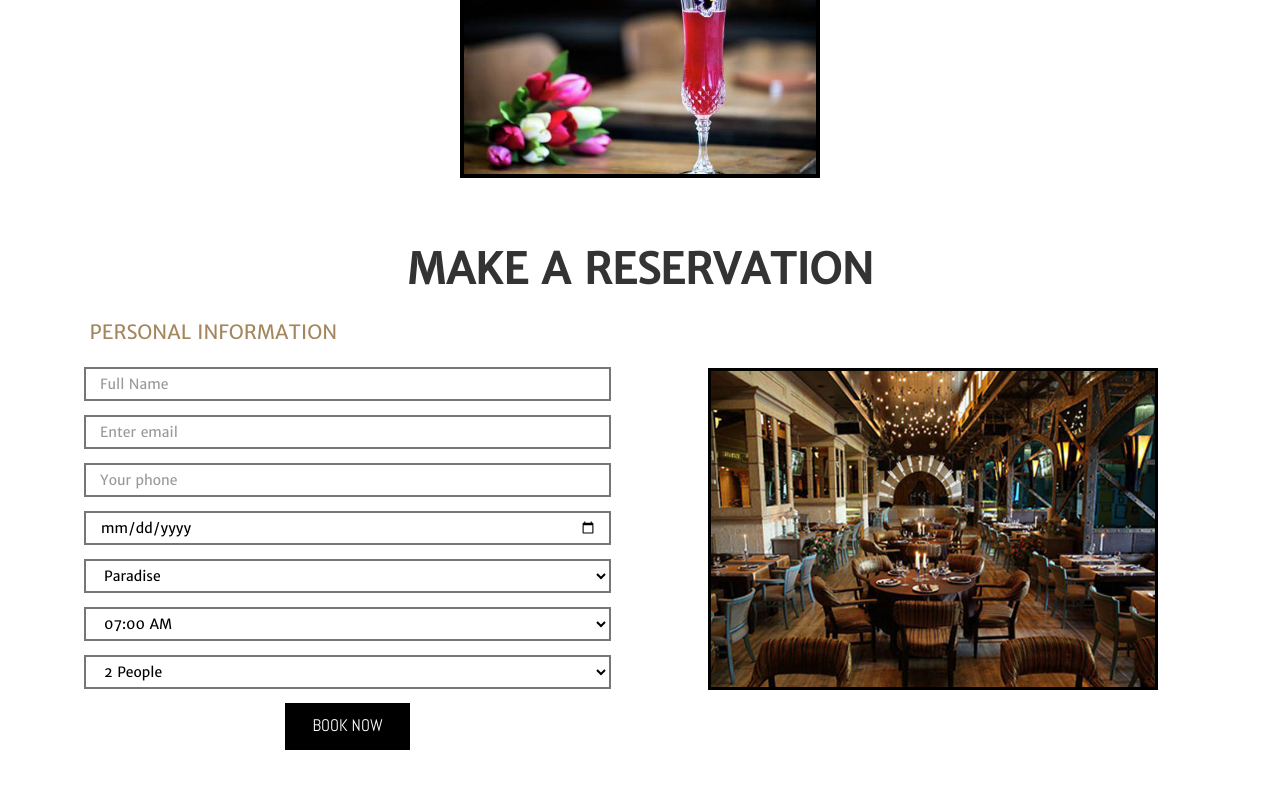
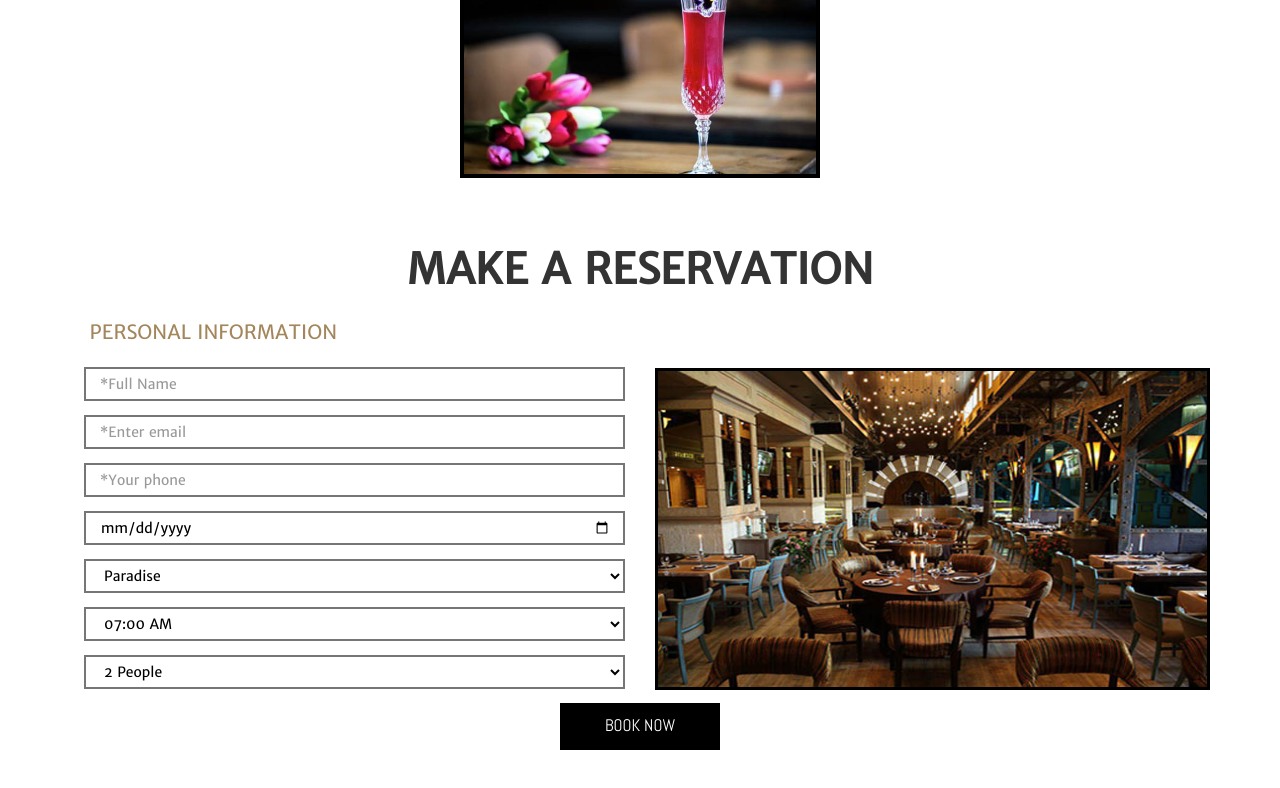
Before and after one commit to aposeplov13/restaurant.github.io, a plain HTML site: page index.html in a window 1280 px wide. Shown: the part 3700-4488 px from the top of the page. Drawn offline with nearby package versions, Linux system fonts and the light colour scheme; files whose address does not match are found by name; a web font is replaced by a local one.

Commit message:
reservation big button v17

```diff
--- a/index.html
+++ b/index.html
@@ -614,10 +614,10 @@
       <div class="col-sm-12 col-md-6 new-title">
         <h3 class="text-uppercase">Personal Information</h3>
         <div class="form-group personal-info">
-          <input type="text"  class="form-control" id="full-name"  placeholder="Full Name"  data-error="Subject field is required" required="">
-          <input type="email" class="form-control" id="email"       placeholder="Enter email" data-error="Subject field is required" required="">
-          <input type="text"  class="form-control" id="form-phone"  placeholder="Your phone"  data-error="Subject field is required" required="">
-          <input type="date"  class="form-control" id="form-date"   placeholder="Date"  data-error="Subject field is required" required="">
+          <input type="text"  class="form-control" id="full-name"  placeholder="*Full Name"  data-error="Subject field is required" required="">
+          <input type="email" class="form-control" id="email"       placeholder="*Enter email" data-error="Subject field is required" required="">
+          <input type="text"  class="form-control" id="form-phone"  placeholder="*Your phone"  data-error="Subject field is required" required="">
+          <input type="date"  class="form-control" id="form-date"   placeholder="*Date"  data-error="Subject field is required" required="">
           <select class="form-control" id="list-restaurant">
             <option class="list-restaurants">Paradise</option>
             <option class="list-restaurants">Bread and Butter</option>
@@ -685,7 +685,7 @@
       </div>
     </div>
     <div class="row text-center">
-      <div class="col-md-6"><button class="btn btn-primary text-uppercase">Book Now</button></div>
+      <div class="col-md-12"><button class="btn btn-primary text-uppercase">Book Now</button></div>
     </div>
   </div><!--Reservations END-->
 	<!-- Optimized loading JS Start -->
```
Also changed, not shown: css/main.min.css.
